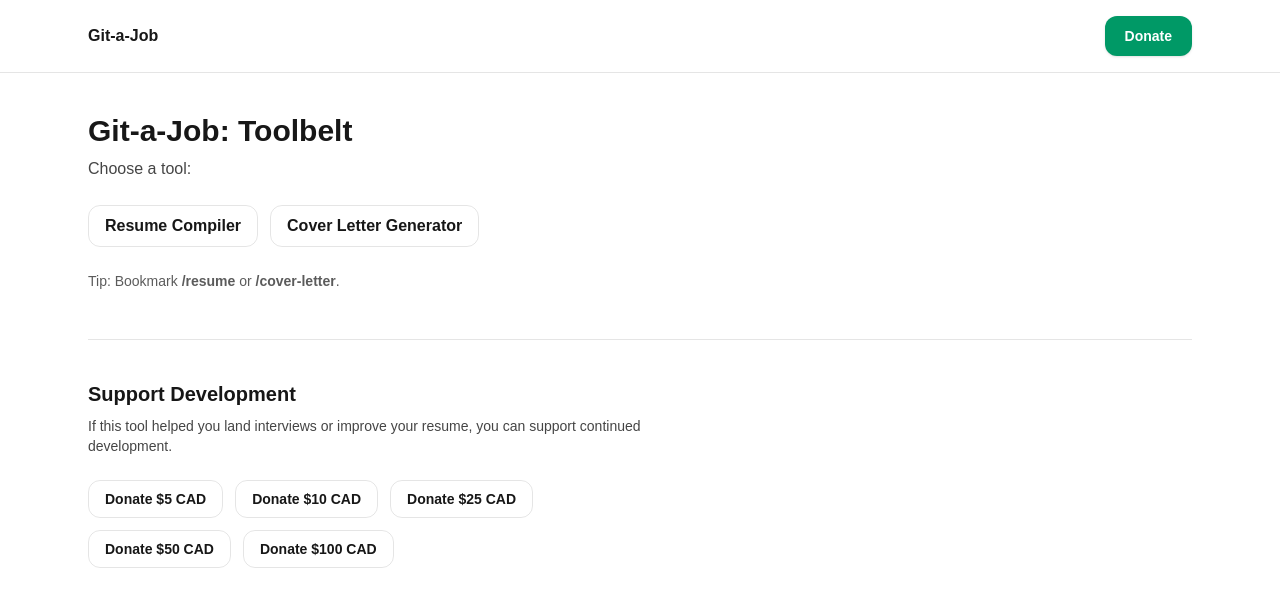
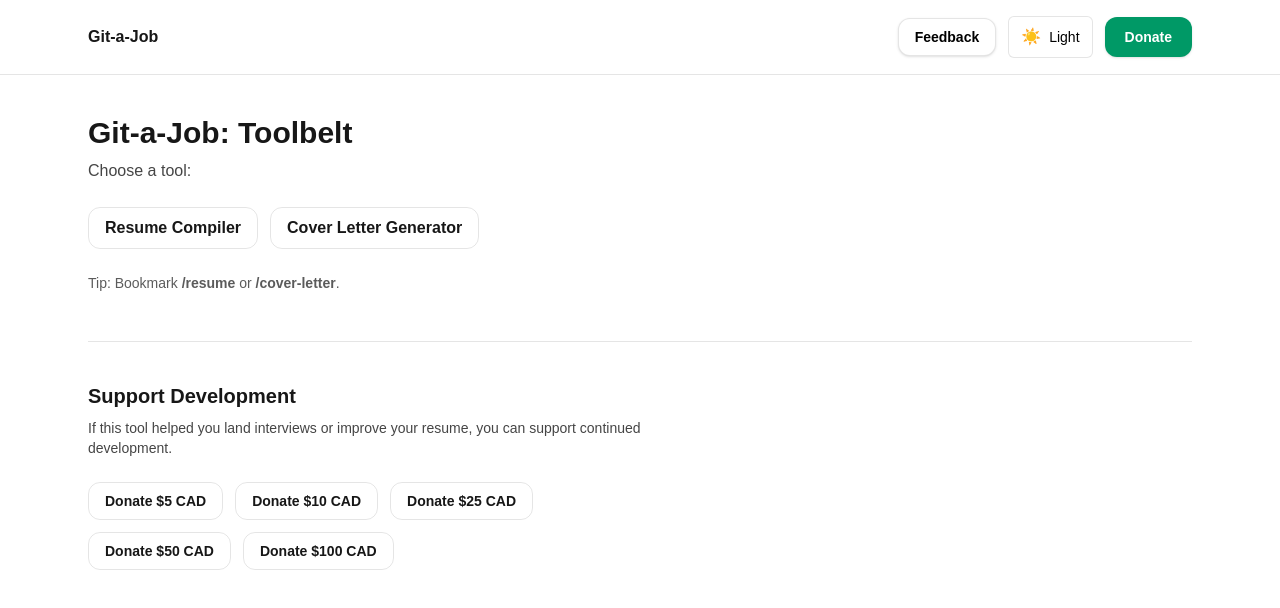
Before and after one commit to KingCarni/Resume-MVP, a Next.js app: page / in a window 1280 px wide. Shown: the top 608 px of the page. Built offline with nearby package versions, Linux system fonts and the light colour scheme.

Commit message:
Add Feedback page + SendGrid email endpoint

```diff
--- a/src/app/layout.tsx
+++ b/src/app/layout.tsx
@@ -24,6 +24,20 @@ export default function RootLayout({
               </Link>
 
               <div className="flex items-center gap-3">
+                {/* Feedback */}
+                <Link
+                  href="/feedback"
+                  className="rounded-xl border border-black/10 bg-white px-4 py-2 text-sm font-bold text-black
+                             shadow-sm transition hover:bg-black/5 active:scale-[0.98]
+                             dark:border-white/10 dark:bg-white/10 dark:text-white dark:hover:bg-white/15"
+                >
+                  Feedback
+                </Link>
+
+                {/* Theme toggle (if you want it visible in header) */}
+                <ThemeToggle />
+
+                {/* Donate */}
                 <Link
                   href="/donate"
                   className="rounded-xl bg-emerald-600 px-5 py-2.5 text-sm font-bold text-white
@@ -31,8 +45,7 @@ export default function RootLayout({
                 >
                   Donate
                 </Link>
-
-                              </div>
+              </div>
             </div>
           </header>
 
```
Also changed, not shown: src/app/feedback/page.tsx (renamed from src/app/toolbelt/feedback/page.tsx).
